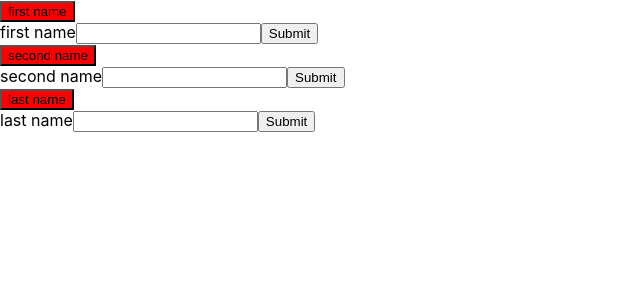
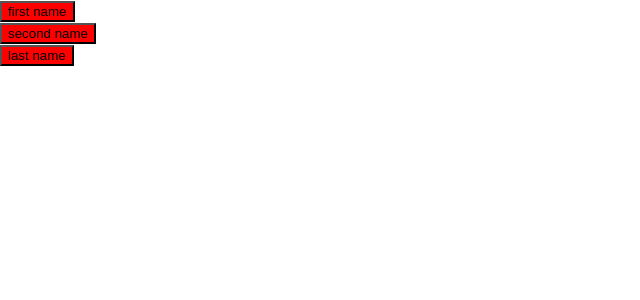
Before and after one commit to julzelements/thenavigator2, a React (Create React App) app: page / in a window 1280 px wide. Shown: the top 300 px of the page, without its empty margins (0-640 px from the left). Built offline with nearby package versions, Linux system fonts and the light colour scheme.

Commit message:
showing and hiding based on toggled state

```diff
--- a/src/App.js
+++ b/src/App.js
@@ -21,12 +21,12 @@ class NameForm extends React.Component {
 
   render() {
     return (
-      <form onSubmit={this.handleSubmit}>
+      <form className={this.props.display} onSubmit={this.handleSubmit}>
         <label>
           {this.props.name}
           <input type="text" value={this.state.value} onChange={this.handleChange} />
         </label>
-        <input type="submit" value="Submit" />
+        <input type="submit" value="Submit"/>
       </form>
     );
   }
@@ -41,7 +41,7 @@ function Icon(props) {
       >
         {props.name}
       </button>
-      <NameForm name={props.name}/>
+      <NameForm name={props.name} display={props.value ? "green" : "hidden" }/>
     </div>
 	);
 }
--- a/src/index.css
+++ b/src/index.css
@@ -19,3 +19,11 @@ code {
 .red {
   background: red;
 }
+
+.hidden {
+  display: none;
+}
+
+.blue {
+  background: blue;
+}
```
